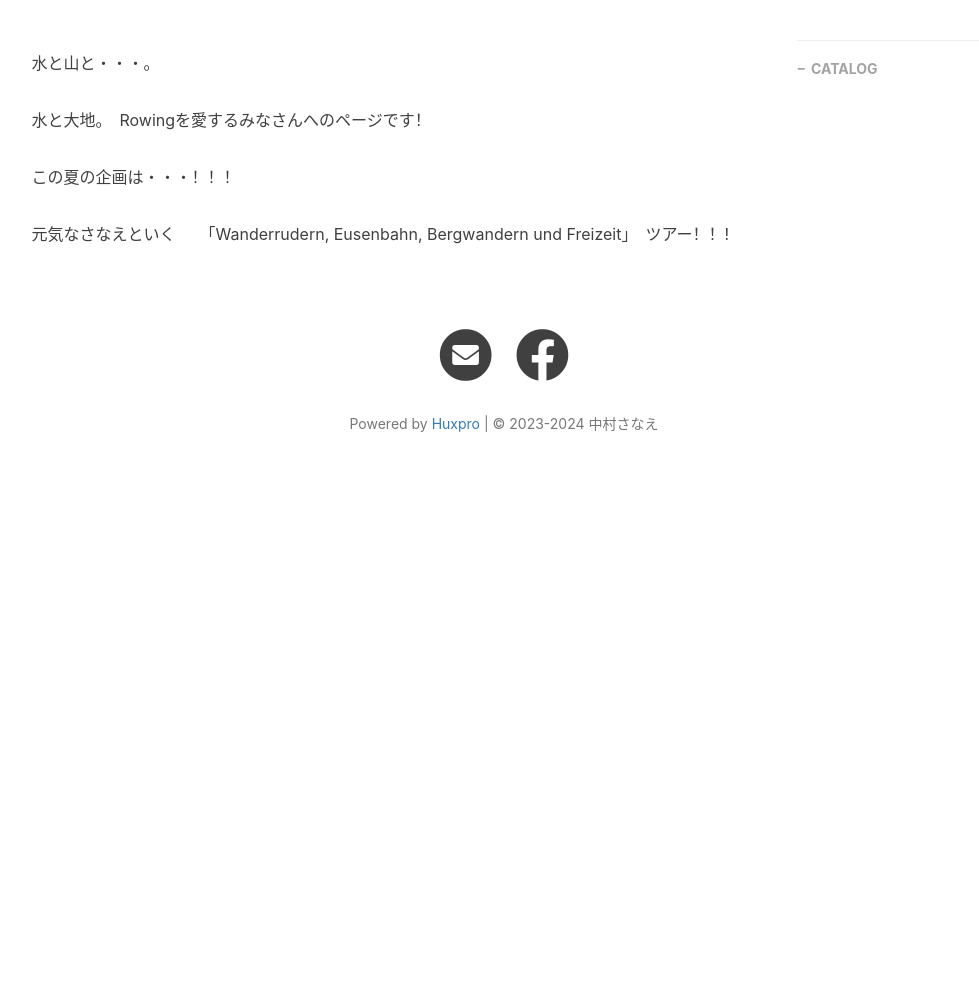
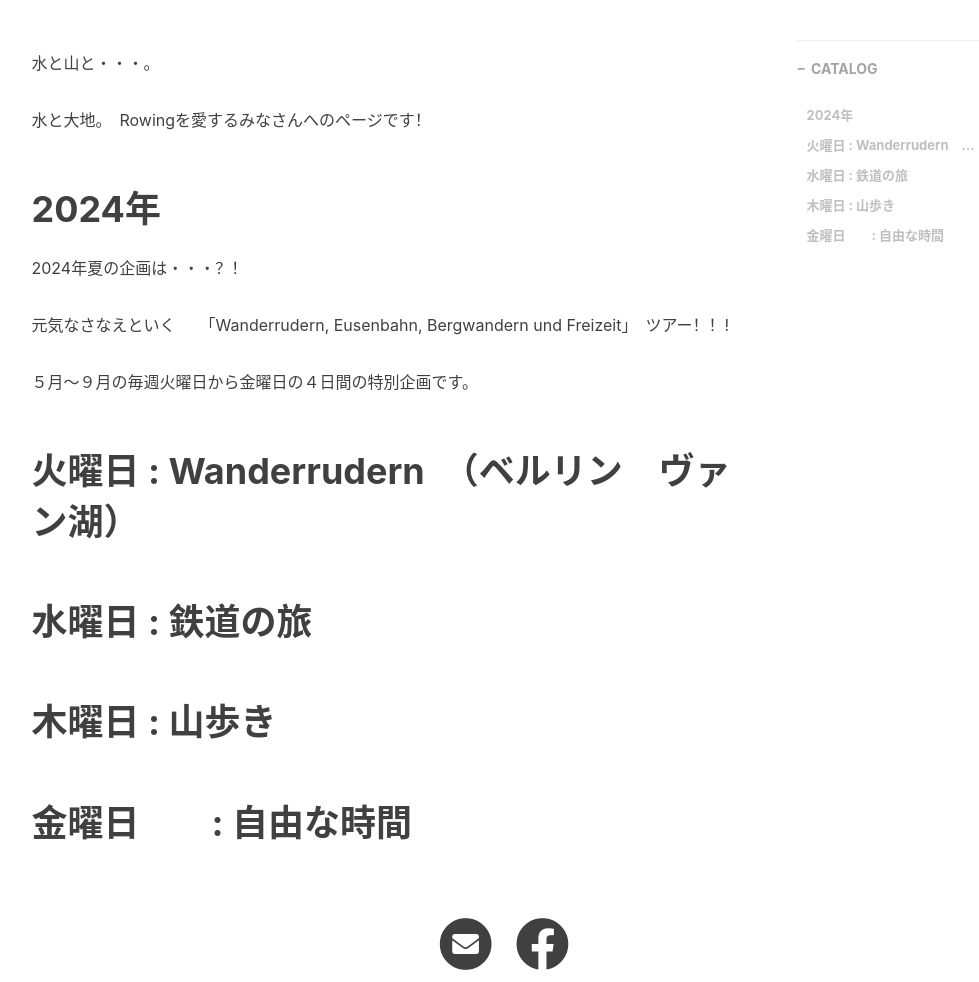
Before and after one commit to yamayagi/yamayagi.github.io, a Jekyll site: the page built from _pages/rowing.md, in a window 1280 px wide and 1400 px high. Shown: the part 418-1400 px from the top of the window, without its empty margins (136-1115 px from the left). Built offline with Jekyll 4.4.1, drawn with Linux system fonts in a browser that asks for light colours; nearby versions of some CDN libraries; comment, search, counter and statistics services are not loaded.

Commit message:
Update rowing.md

```diff
--- a/_pages/rowing.md
+++ b/_pages/rowing.md
@@ -9,6 +9,18 @@ header_img: https://piwigo.schickl.de/i.php?/upload/2023/12/29/20231229103023-02
 
 水と大地。　Rowingを愛するみなさんへのページです！
 
-この夏の企画は・・・！！！
+# 2024年
+
+2024年夏の企画は・・・？！
 
 元気なさなえといく　　「Wanderrudern, Eusenbahn, Bergwandern und Freizeit」　ツアー！！!
+
+５月〜９月の毎週火曜日から金曜日の４日間の特別企画です。
+
+# 火曜日 : Wanderrudern　（ベルリン　ヴァン湖）
+
+# 水曜日 : 鉄道の旅
+
+# 木曜日 : 山歩き
+
+# 金曜日　　: 自由な時間
```
